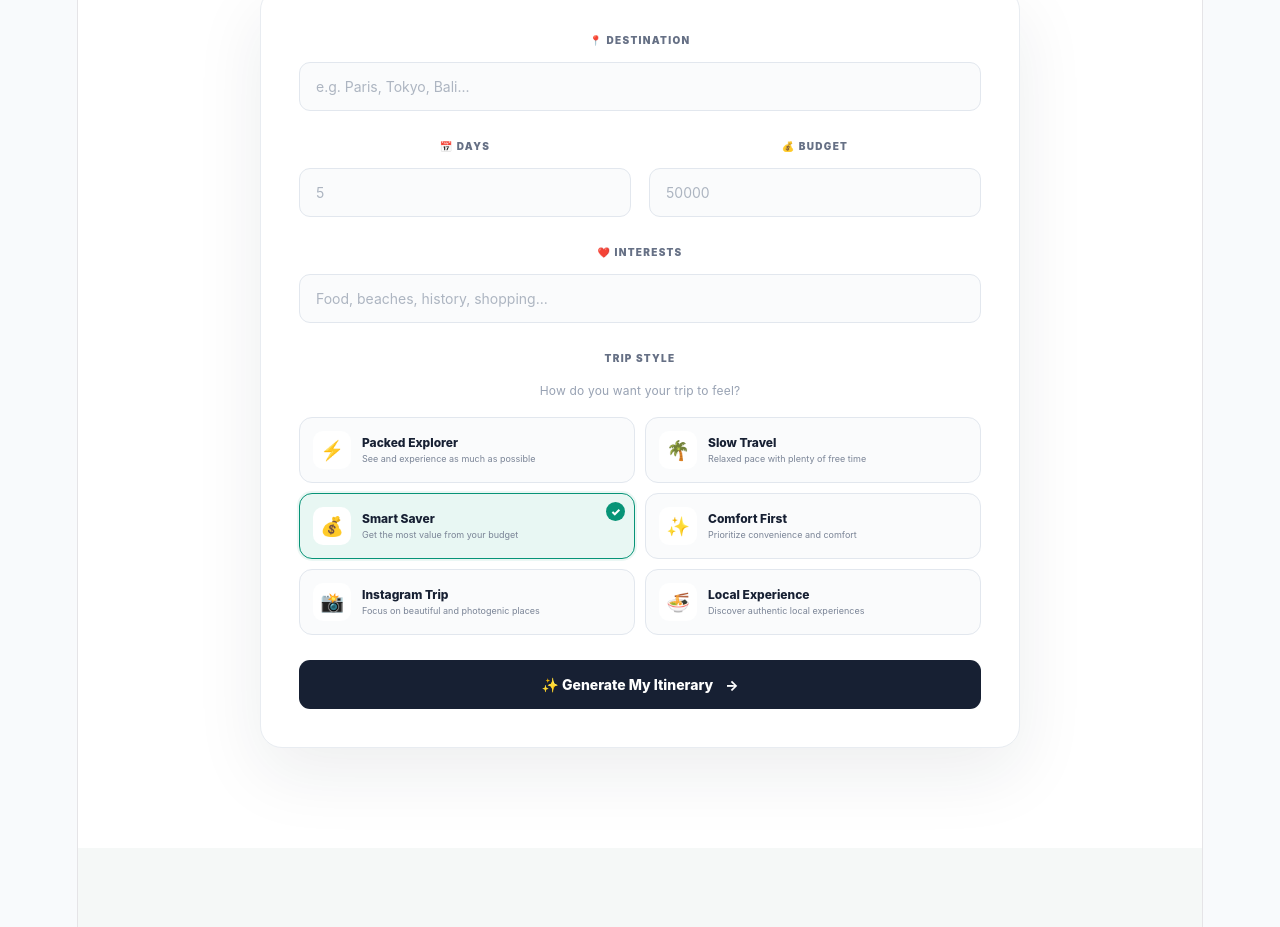
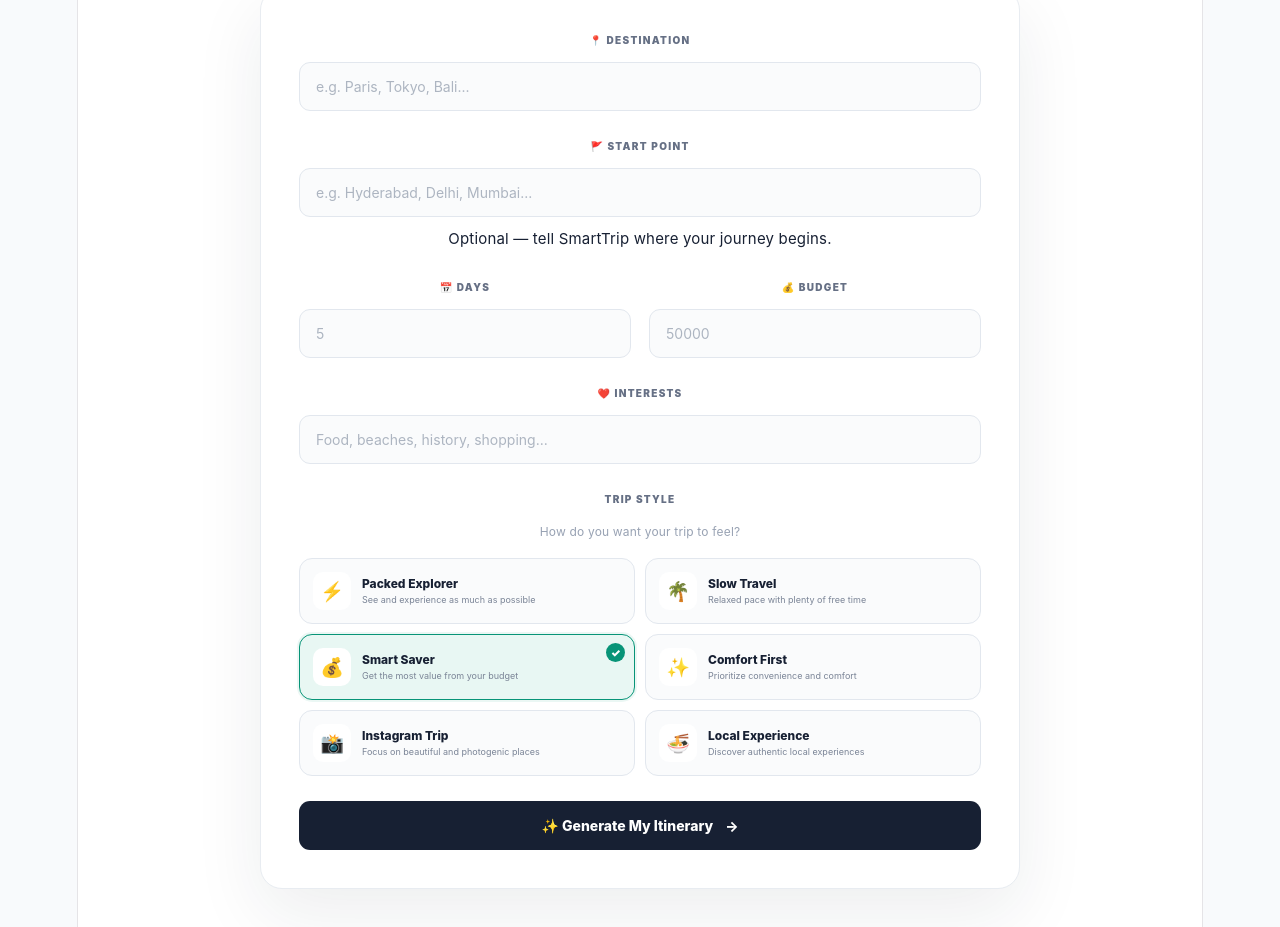
Before and after one commit to ramyyareddy/SmartTrip, a React app in the folder frontend/: page / in a window 1280 px wide. Shown: the part 1040-1967 px from the top of the page. Built offline with nearby package versions, Linux system fonts and the light colour scheme; the HTML template or start-up script is replaced by a standard one.

Commit message:
Add trip start point

```diff
--- a/frontend/src/App.jsx
+++ b/frontend/src/App.jsx
@@ -1267,6 +1267,7 @@ const TipsCard = ({ tips }) => {
 const FormattedItinerary = ({
   rawItinerary,
   destination,
+  startPoint,
   days,
   budget,
   interests,
@@ -1305,6 +1306,17 @@ const FormattedItinerary = ({
         </div>
 
         <div className="overview-meta">
+          {startPoint && (
+            <div className="overview-meta-item">
+              <span>🚩</span>
+
+              <div>
+                <small>START POINT</small>
+                <strong>{startPoint}</strong>
+              </div>
+            </div>
+          )}
+
           <div className="overview-meta-item">
             <span>📅</span>
 
@@ -1431,6 +1443,9 @@ function App() {
   ======================================================= */
 
   const [destination, setDestination] =
+    useState("");
+
+  const [startPoint, setStartPoint] =
     useState("");
 
   const [days, setDays] =
@@ -2018,7 +2033,7 @@ function App() {
           "smarttripToken"
         );
 
-      const aiInterests = `${interests}. Trip Style: ${tripStyle}.`;
+      const aiInterests = `${interests}. Trip Style: ${tripStyle}. Start Point: ${startPoint || "Not specified"}.`;
 
       const response = await fetch(
         `${BACKEND_URL}/api/ai/itinerary`,
@@ -2367,6 +2382,27 @@ function App() {
             />
           </div>
 
+          <div className="input-group">
+            <label>
+              🚩 START POINT
+            </label>
+
+            <input
+              type="text"
+              placeholder="e.g. Hyderabad, Delhi, Mumbai..."
+              value={startPoint}
+              onChange={(e) =>
+                setStartPoint(
+                  e.target.value
+                )
+              }
+            />
+
+            <small className="input-help">
+              Optional — tell SmartTrip where your journey begins.
+            </small>
+          </div>
+
           <div className="input-row">
             <div className="input-group">
               <label>
@@ -2559,6 +2595,7 @@ function App() {
               <FormattedItinerary
                 rawItinerary={itinerary}
                 destination={destination}
+                startPoint={startPoint}
                 days={days}
                 budget={budget}
                 interests={interests}
```
